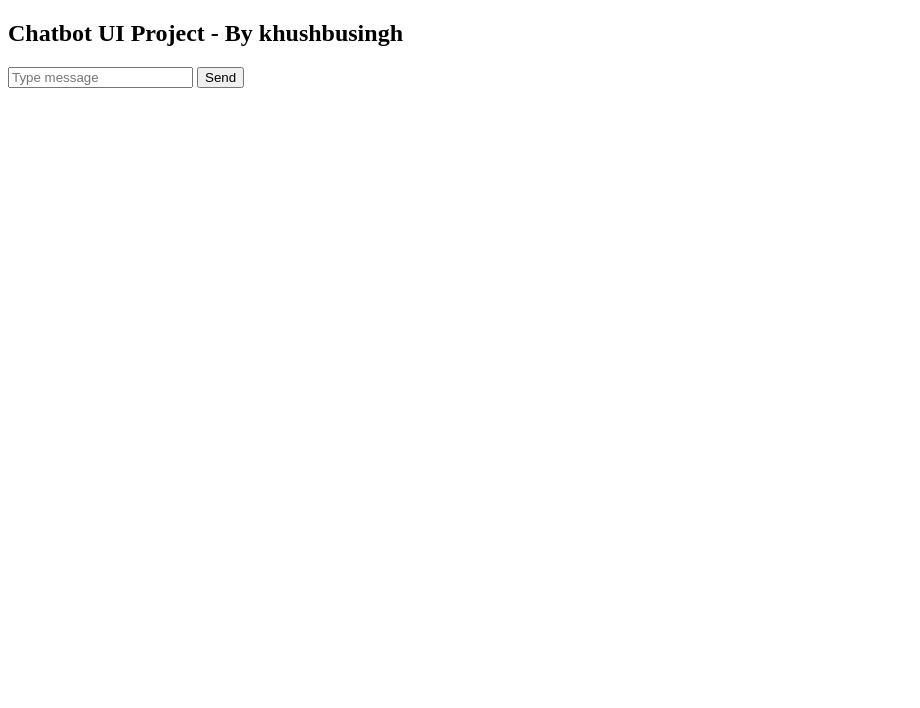
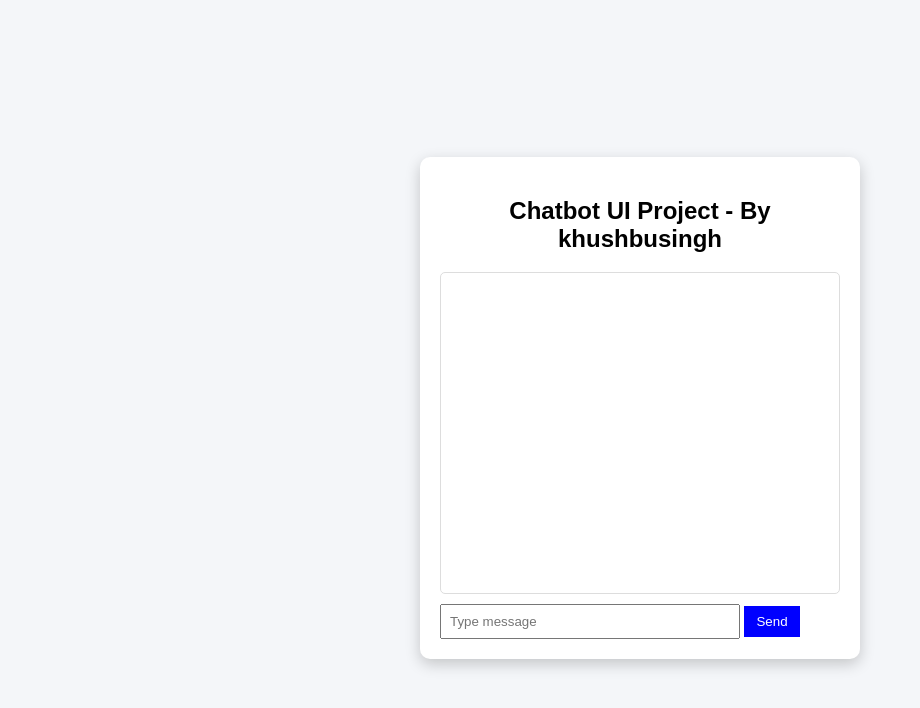
Before and after one commit to khushbusingh666/chatbot-frontend, a plain HTML site: page index.html in a window 1280 px wide. Shown: the whole page, without its empty margins (0-920 px from the left). Drawn offline with Linux system fonts and the light colour scheme.

Commit message:
Improved UI design with CSS styling

```diff
--- a/index.html
+++ b/index.html
@@ -1,24 +1,82 @@
 <!DOCTYPE html>
 <html>
 <head>
-    <title>Chatbot UI</title>
+<title>Chatbot UI</title>
+
+<style>
+body {
+    font-family: Arial, sans-serif;
+    background: #f4f6f9;
+    display: flex;
+    justify-content: center;
+    align-items: center;
+    height: 100vh;
+}
+
+.chat-container {
+    width: 400px;
+    background: white;
+    padding: 20px;
+    border-radius: 10px;
+    box-shadow: 0 5px 15px rgba(0,0,0,0.2);
+}
+
+h2 {
+    text-align: center;
+}
+
+#chat {
+    height: 300px;
+    overflow-y: auto;
+    border: 1px solid #ddd;
+    padding: 10px;
+    margin-bottom: 10px;
+    border-radius: 5px;
+}
+
+.user {
+    text-align: right;
+    color: blue;
+}
+
+.bot {
+    text-align: left;
+    color: green;
+}
+
+input {
+    width: 70%;
+    padding: 8px;
+}
+
+button {
+    padding: 8px 12px;
+    background: blue;
+    color: white;
+    border: none;
+    cursor: pointer;
+}
+</style>
+
 </head>
 <body>
 
+<div class="chat-container">
 <h2>Chatbot UI Project - By khushbusingh</h2>
 
 <div id="chat"></div>
 
 <input type="text" id="input" placeholder="Type message">
 <button onclick="send()">Send</button>
+</div>
 
 <script>
 function send() {
     let input = document.getElementById("input").value;
     let chat = document.getElementById("chat");
 
-    chat.innerHTML += "<p><b>You:</b> " + input + "</p>";
-    chat.innerHTML += "<p><b>Bot:</b> You said " + input + "</p>";
+    chat.innerHTML += "<p class='user'><b>You:</b> " + input + "</p>";
+    chat.innerHTML += "<p class='bot'><b>Bot:</b> You said " + input + "</p>";
 
     document.getElementById("input").value = "";
 }
```
